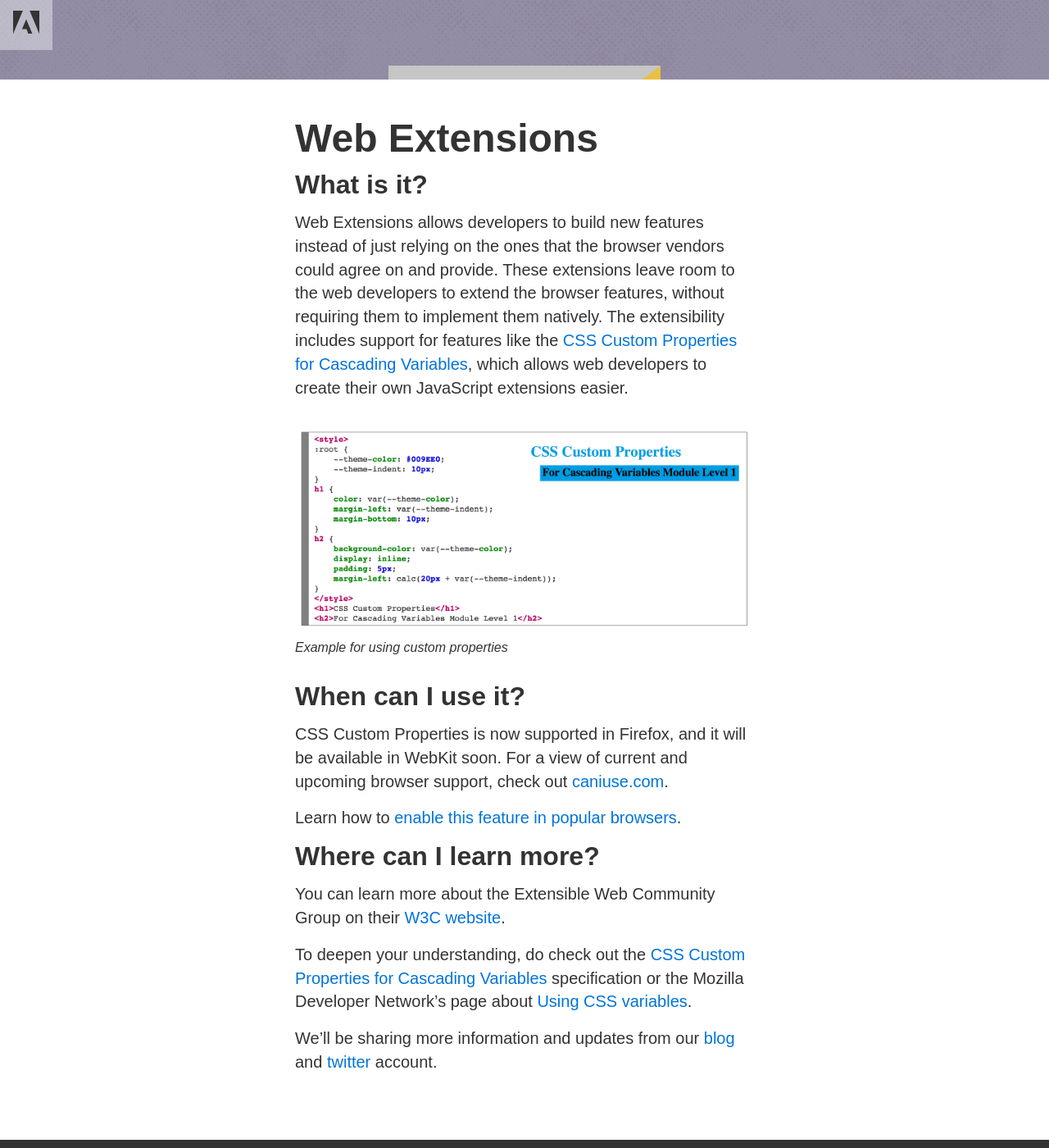
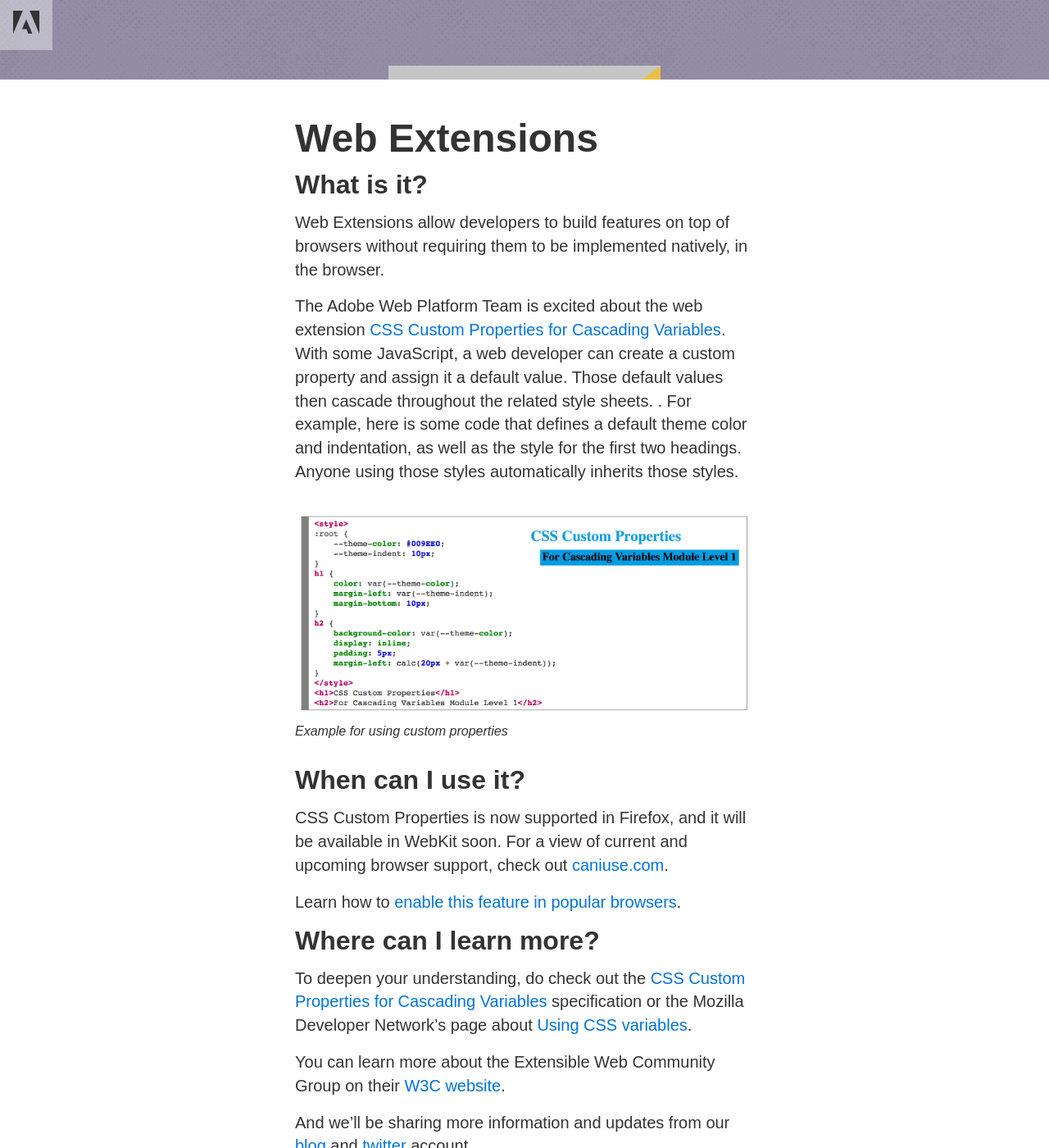
Before and after one commit to adobe-webplatform/adobe-webplatform.github.io, a Jekyll site: the page built from _posts/2014-08-28-web-extensions.md, in a window 1280 px wide and 1400 px high, scrolled down 453 px. Shown: the whole window at 82% size. Built offline with Jekyll 4.4.1, drawn with Linux system fonts in a browser that asks for light colours.

Commit message:
Update Web Extensions page

```diff
--- a/_posts/2014-08-28-web-extensions.md
+++ b/_posts/2014-08-28-web-extensions.md
@@ -12,7 +12,9 @@ permalink: web-extensions
 
 ##What is it?
 
-Web Extensions allows developers to build new features instead of just relying on the ones that the browser vendors could agree on and provide. These extensions leave room to the web developers to extend the browser features, without requiring them to implement them natively. The extensibility includes support for features like the [CSS Custom Properties for Cascading Variables](http://dev.w3.org/csswg/css-variables/){:target="_blank"}, which allows web developers to create their own JavaScript extensions easier.
+Web Extensions allow developers to build features on top of browsers  without requiring them to be implemented  natively, in the browser.
+
+The Adobe Web Platform Team is excited about the web extension [CSS Custom Properties for Cascading Variables](http://dev.w3.org/csswg/css-variables/){:target="_blank"}. With some JavaScript, a web developer can create a custom property and assign it a default value. Those default values then cascade throughout the related style sheets. . For example, here is some code that defines a default theme color and indentation, as well as the style for the first two headings. Anyone using those styles automatically inherits those styles.
 
 <figure>
     <img src="{{site.baseurl}}/img/custom-properties-example.png" alt="Custom Properties Example">
@@ -31,8 +33,8 @@ Learn how to [enable this feature in popular browsers](http://html.adobe.com/web
 
 ##Where can I learn more?
 
+To deepen your understanding, do check out the [CSS Custom Properties for Cascading Variables](http://dev.w3.org/csswg/css-variables/){:target="_blank"} specification or the Mozilla Developer Network’s page about [Using CSS variables](https://developer.mozilla.org/en-US/docs/Web/CSS/Using_CSS_variables){:target="_blank"}.
+
 You can learn more about the Extensible Web Community Group on their [W3C website](http://www.w3.org/community/nextweb/){:target="_blank"}.
 
-To deepen your understanding, do check out the [CSS Custom Properties for Cascading Variables](http://dev.w3.org/csswg/css-variables/){:target="_blank"} specification or the Mozilla Developer Network’s page about [Using CSS variables](https://developer.mozilla.org/en-US/docs/Web/CSS/Using_CSS_variables){:target="_blank"}.
-
-We’ll be sharing more information and updates from our [blog](http://blogs.adobe.com/webplatform/) and [twitter](https://twitter.com/adobeweb){:target="_blank"} account.
+And we’ll be sharing more information and updates from our [blog](http://blogs.adobe.com/webplatform/) and [twitter](https://twitter.com/adobeweb){:target="_blank"} account.
```
